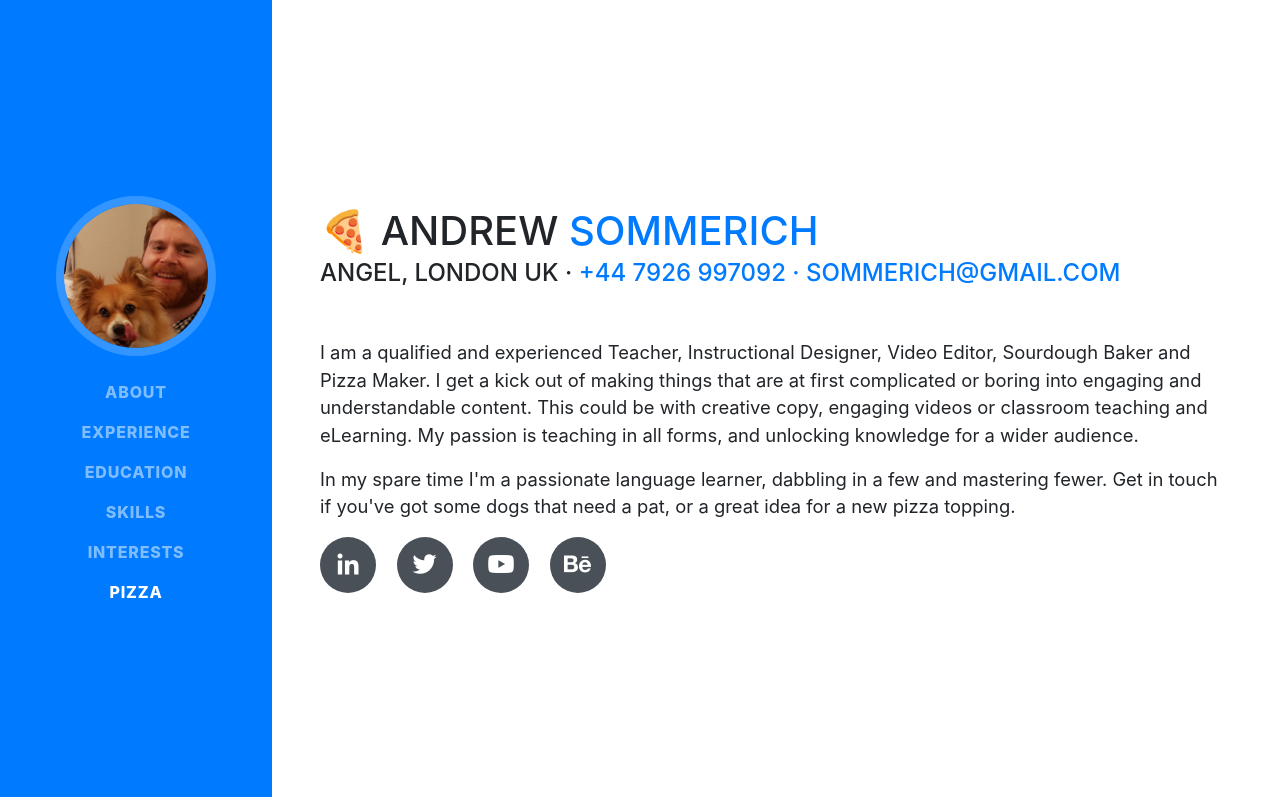
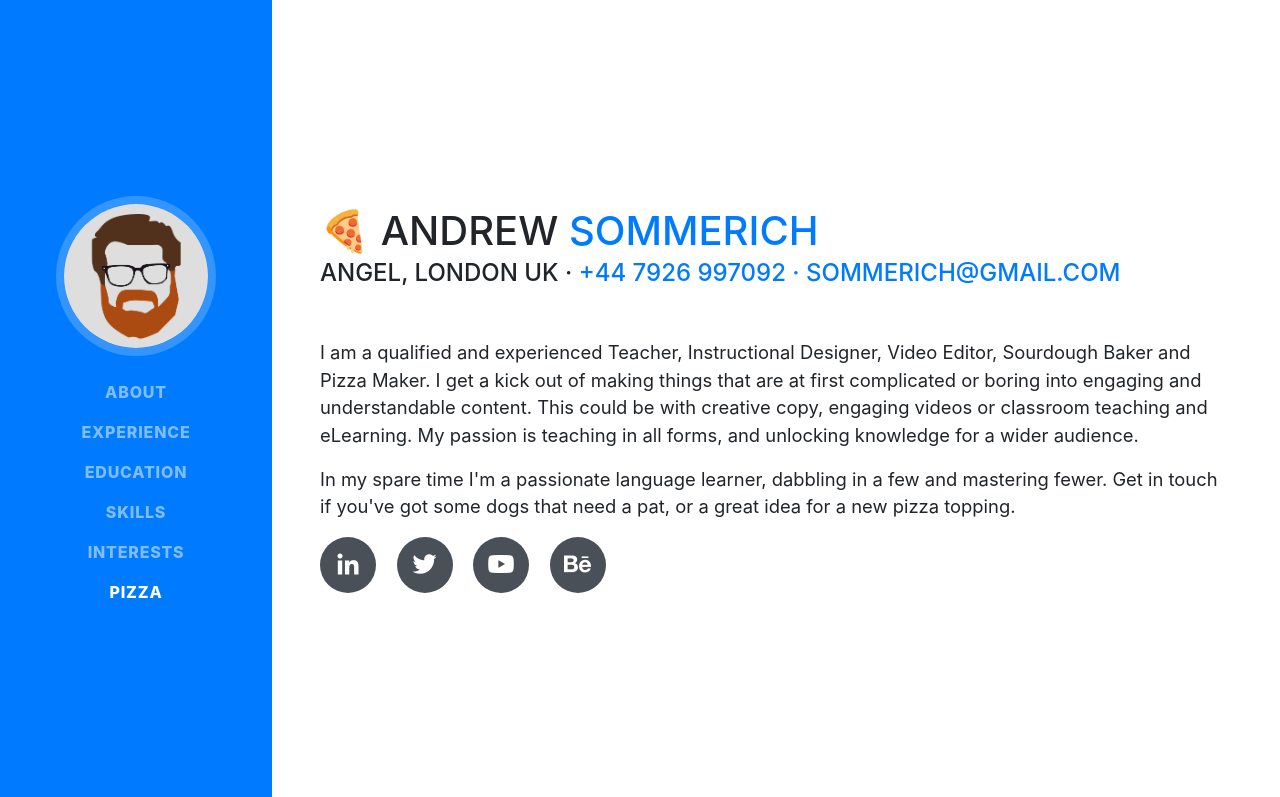
Before and after one commit to andrew-pizza/andrew-pizza.github.io, a website with bundled scripts: page index.html in a window 1280 px wide. Shown: the top 797 px of the page. Built offline with nearby package versions, Linux system fonts and the light colour scheme; a web font is replaced by a local one.

Commit message:
fully sick logo update

```diff
--- a/index.html
+++ b/index.html
@@ -30,7 +30,7 @@
       <a class="navbar-brand js-scroll-trigger" href="#page-top">
         <span class="d-block d-lg-none">Andrew Sommerich</span>
         <span class="d-none d-lg-block">
-          <img class="img-fluid img-profile rounded-circle mx-auto mb-2" src="img/42972015_943719742498385_6710176648064401408_n.jpg" alt="This is Lunch the Dog!">
+          <img class="img-fluid img-profile rounded-circle mx-auto mb-2" src="img/as-logo1.png" alt="Andrew Sommerich Logo">
         </span>
       </a>
       <button class="navbar-toggler" type="button" data-toggle="collapse" data-target="#navbarSupportedContent" aria-controls="navbarSupportedContent" aria-expanded="false" aria-label="Toggle navigation">
```
Also changed, not shown: img/andrew-headshot-boom.png (added), img/as-logo1.png (added), 1 other file.
